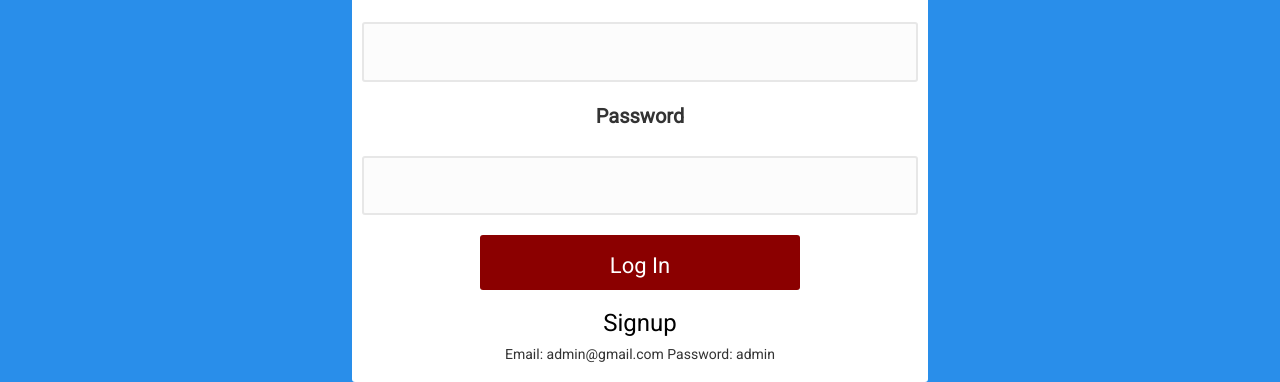
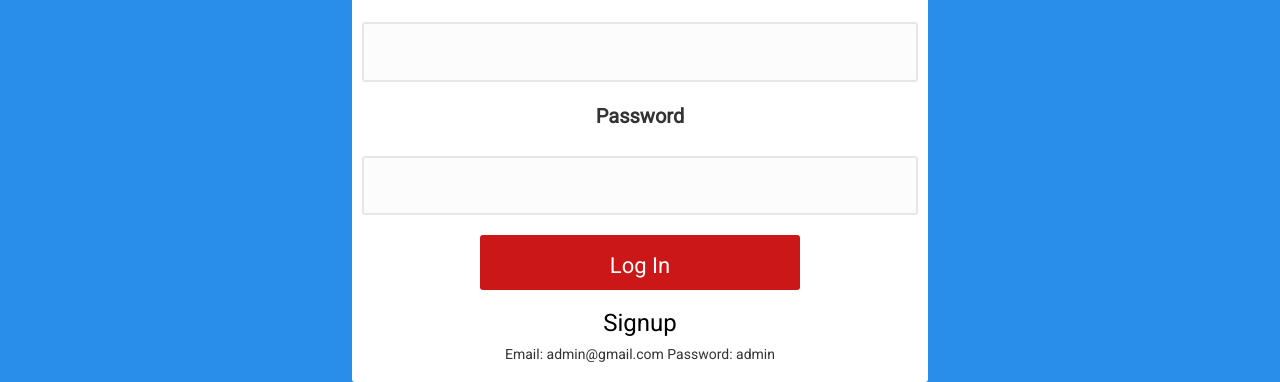
Before and after one commit to jeffreytoconnell/schedule_capstone, a website: page views/index.html in a window 1280 px wide. Shown: the part 510-892 px from the top of the page. Drawn offline with nearby package versions, Linux system fonts and the light colour scheme.

Commit message:
color change

```diff
--- a/views/main.css
+++ b/views/main.css
@@ -80,7 +80,7 @@ button {
     width: 320px;
     padding: 15px;
     border-radius: 3px;
-    background: darkred;
+    background: #CB1717;
     font-size: 22px;
     color: white;
 }
```
